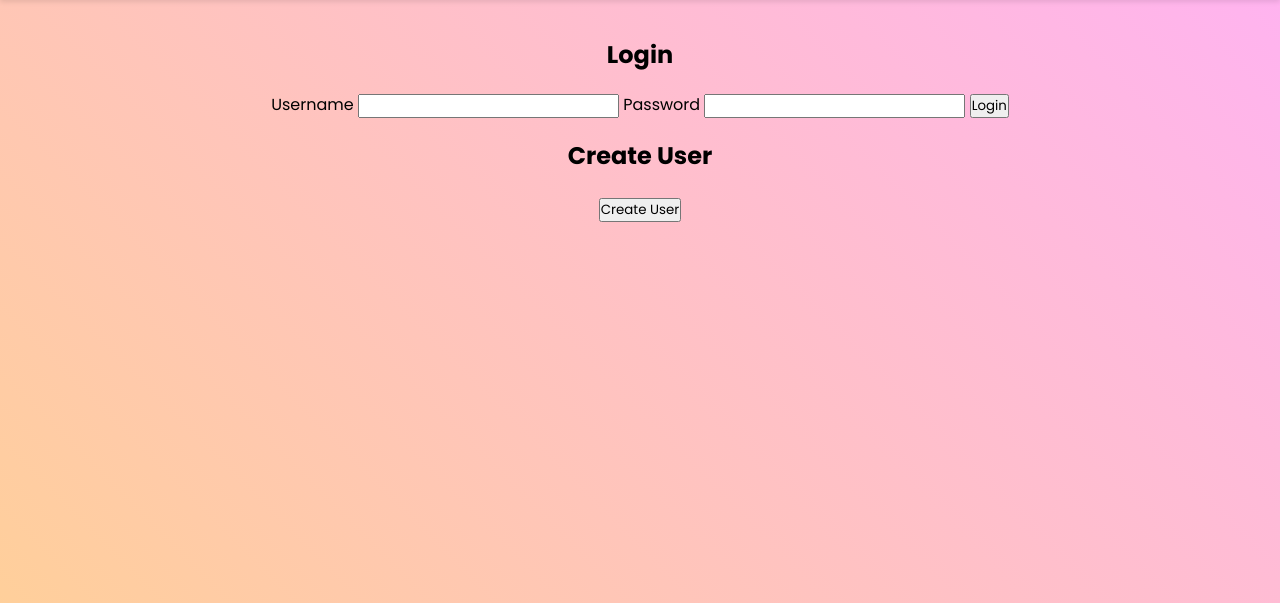
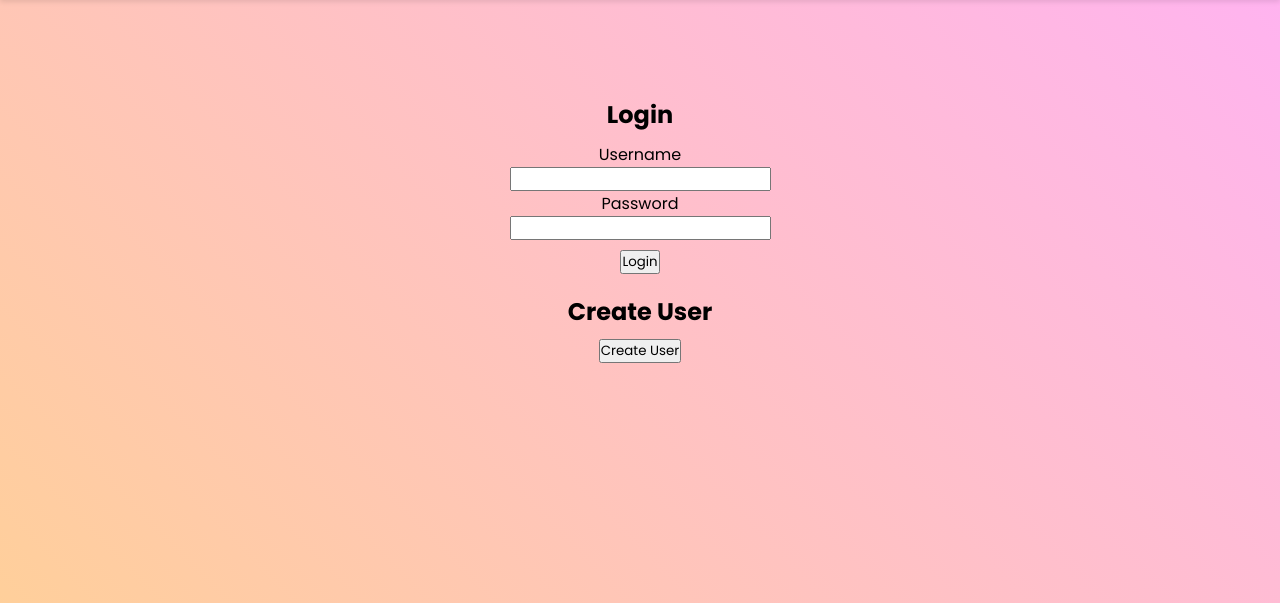
Before and after one commit to LordPuk/DIS_Projekt, a Flask app: page /login in a window 1280 px wide. Shown: the part 80-683 px from the top of the page. Run offline with Flask 3, Linux system fonts and the light colour scheme; some libraries are stand-ins or nearby versions.

Commit message:
Opdateret loginside + forside

```diff
--- a/book-sharer-app/templates/login.html
+++ b/book-sharer-app/templates/login.html
@@ -6,7 +6,7 @@
 </head>
 <body>
   <nav class="main-header">
-    <img src="/book-share-logo.jpg" class="main-header" alt="Book Sharer Logo">
+    <img src="book-sharer-app/static/images/book-share-logo.jpg" class="main-header" alt="Book Sharer Logo">
     <h1>Welcome to Book Sharer</h1>
     <nav>
       <ul>
@@ -28,7 +28,7 @@
           <input type="text" id="username" name="username" required>
           <label for="password">Password</label>
           <input type="password" id="password" name="password" required>
-          <button type="submit">Login</button>
+          <button id ="login_button" type="submit">Login</button>
           <span id="error-message" style="display: none;"></span>
         </form>
     <section id ="create-user">
--- a/book-sharer-app/static/styles.css
+++ b/book-sharer-app/templates/styles.css
@@ -43,12 +43,20 @@ body {
   font-weight: 500;
 }
 
+
 main {
   flex: 1;
   display: flex;
   flex-direction: column;
   align-items: center;
   justify-content: center;
+}
+
+.header-link {
+  text-decoration: none;
+  color: #333;
+
+
 }
 
 .rating-box {
@@ -89,12 +97,14 @@ main {
   flex-direction: column;
   align-items: center;
   justify-content: center;
-  margin-top: -400px;
+  margin-top: -200px;
 }
 
-#login-form{
-  margin-top: 20px;
-
+#login-form {
+  display: flex;
+  flex-direction: column;
+  align-items: center;
+  margin-top: 10px;
 }
 
 #create-user{
@@ -105,8 +115,14 @@ main {
   margin-top: 20px;
 
 }
+#login_button{
+  display: flex;
+  flex-direction: column;
+  align-items: center;
+  margin-top: 10px;
+}
 #create-user-button{
-  margin-top: 25px;
+  margin-top: 10px;
 }
 #books{
   font-size: larger;
@@ -114,6 +130,24 @@ main {
   top: 200px; /* Adjust the desired top offset */
   left: 200px; /* Adjust the desired left offset */
 
+}
+#book-details{
+  /*font-size: larger;*/
+  position: absolute;
+  top: 200px; /* Adjust the desired top offset */
+  left: 200px; /* Adjust the desired left offset */
+
+}
+#index-ratings{
+  top: 200px;
+  position: absolute;
+}
+
+#my-books{
+  /*font-size: larger;*/
+  position: absolute;
+  top: 200px; /* Adjust the desired top offset */
+  right: 200px; /* Adjust the desired left offset */
 }
 #book-descriptions{
   display: flex;
```
Also changed, not shown: book-sharer-app/templates/index.html (+7 -7 lines), 2 other files.
